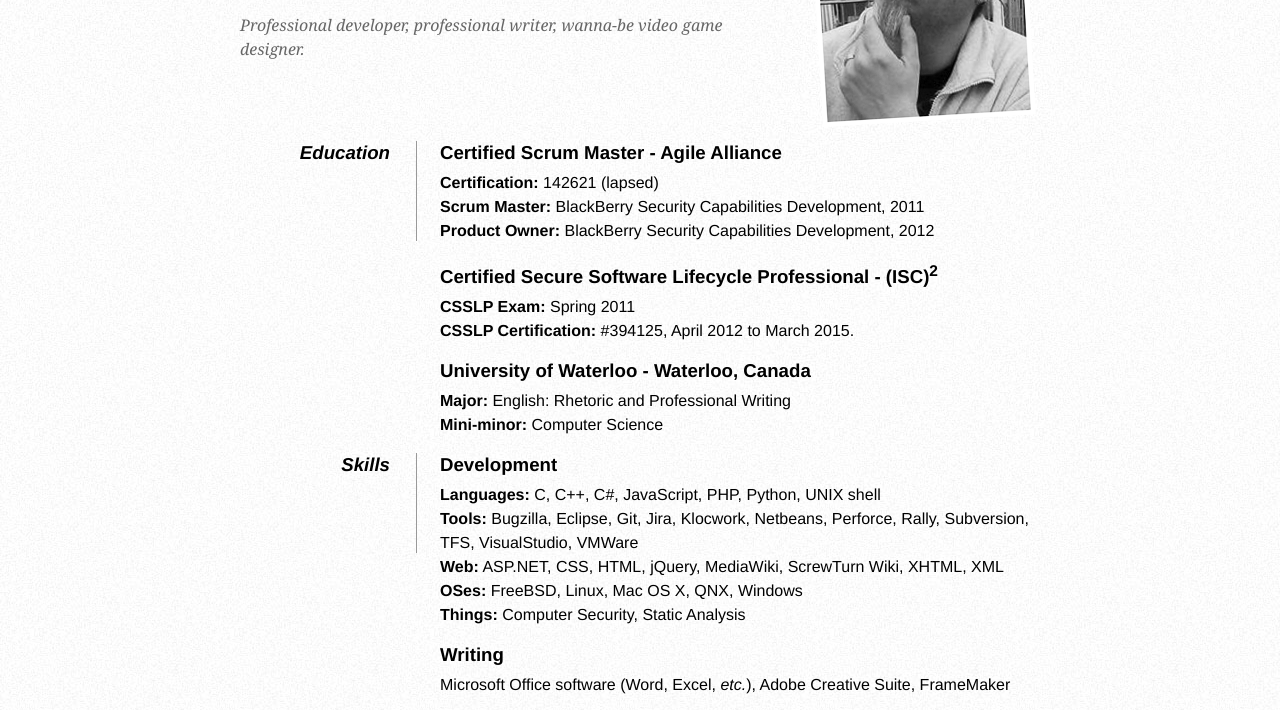
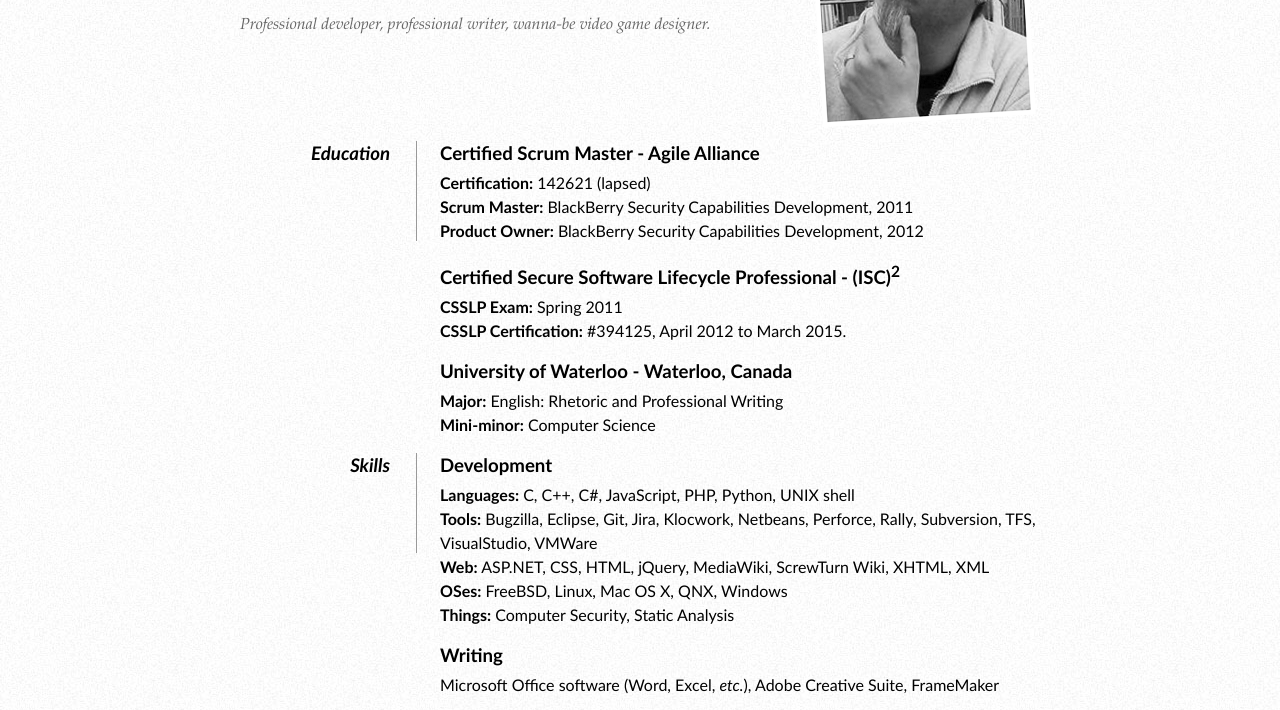
Before and after one commit to Taffer/resumes, a plain HTML site: page chrish/index.html in a window 1280 px wide. Shown: the part 172-882 px from the top of the page. Drawn offline with Linux system fonts and the light colour scheme.

Commit message:
Trying to find nicer fonts...

```diff
--- a/chrish/one-page-resume.css
+++ b/chrish/one-page-resume.css
@@ -1,11 +1,14 @@
-/* Based on One Page Resume Site by Chris Coyier: http://css-tricks.com/one-page-resume-site/ */
+/* Based on One Page Resume Site by Chris Coyier:
+ *
+ * http://css-tricks.com/one-page-resume-site/
+ */
 * {
 	margin: 0;
 	padding: 0;
 }
 
 body {
-	font: 12pt "Helvetica", Sans-Serif;
+	font: 12pt "Trebuchet MS", "Helvetica", sans-serif;
 	line-height: 18pt;
 	background: url(images/noise.jpg);
 }
@@ -43,7 +46,7 @@ h2 span {
 	bottom: 0;
 	right: 0;
 	font-style: italic;
-	font-family: "Georgia", Serif;
+	font-family: "Palatino Linotype", "Book Antiqua", "Palatino", "Georgia", serif;
 	font-size: 12pt;
 	color: #999;
 	font-weight: normal;
@@ -72,7 +75,7 @@ ul {
 	float: left;
 }
 #objective p {
-	font-family: "Georgia", Serif;
+	font-family: "Palatino Linotype", "Book Antiqua", "Palatino", "Georgia", serif;
 	font-style: italic;
 	color: #666;
 }
```
